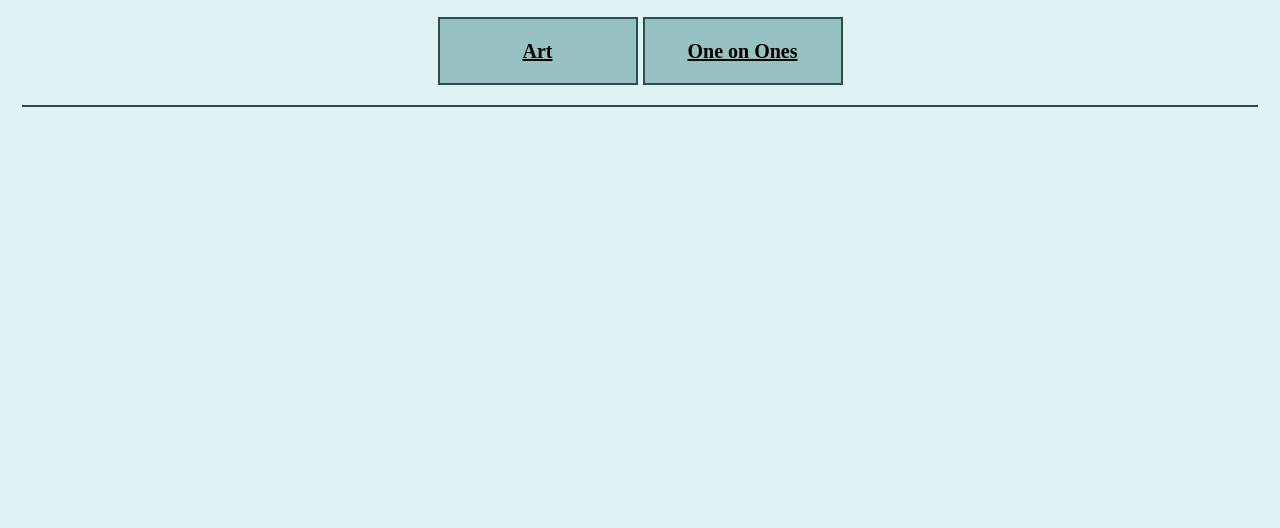
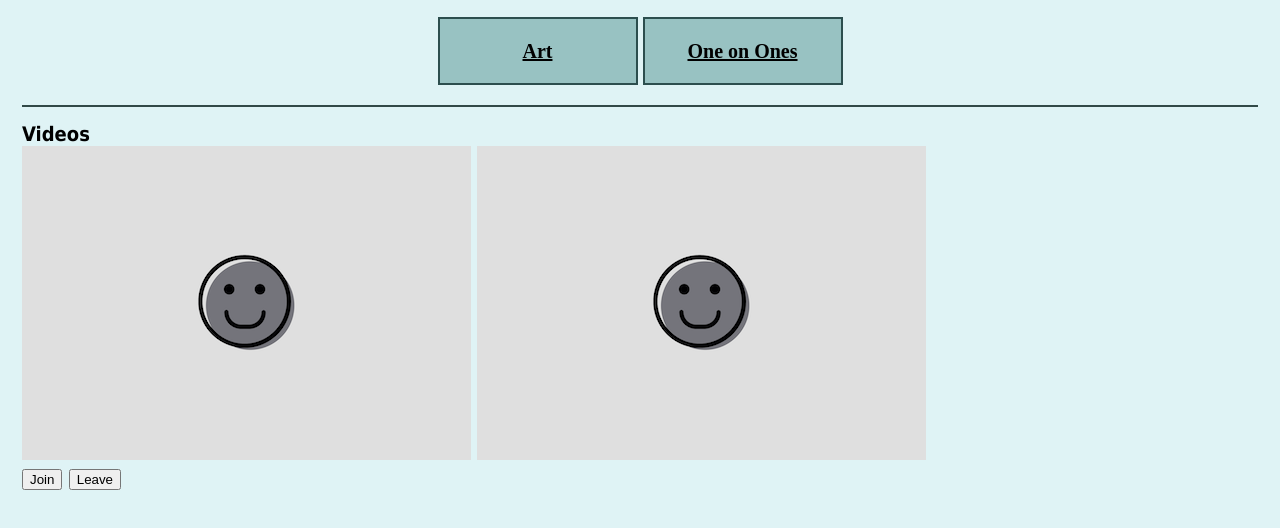
Before and after one commit to h-akram/ITMD545WebRTC-Project1, a website: page call.html in a window 1280 px wide. Shown: the part 174-702 px from the top of the page. Drawn offline with Linux system fonts and the light colour scheme.

Commit message:
added video placeholders
includes join and leave buttons

```diff
--- a/call.html
+++ b/call.html
@@ -22,6 +22,17 @@
                 </nav>
             </div>
         </header>
+        <article id="videos">
+            <h2 class="preserve-access">Videos</h2>
+            <video id="self" autoplay muted playsinline poster="images/placeholder.png">
+            </video>
+            <video id="peer" autoplay playsinline poster="images/placeholder.png">
+            </video>
+        </article>
+        <div id="buttons">
+            <button class="join" type="button" id="call-button">Join</button>
+            <button class="leave" type="button" id="leave-button">Leave</button>
+        </div>
     </main>
 </body>
 </html>
```
